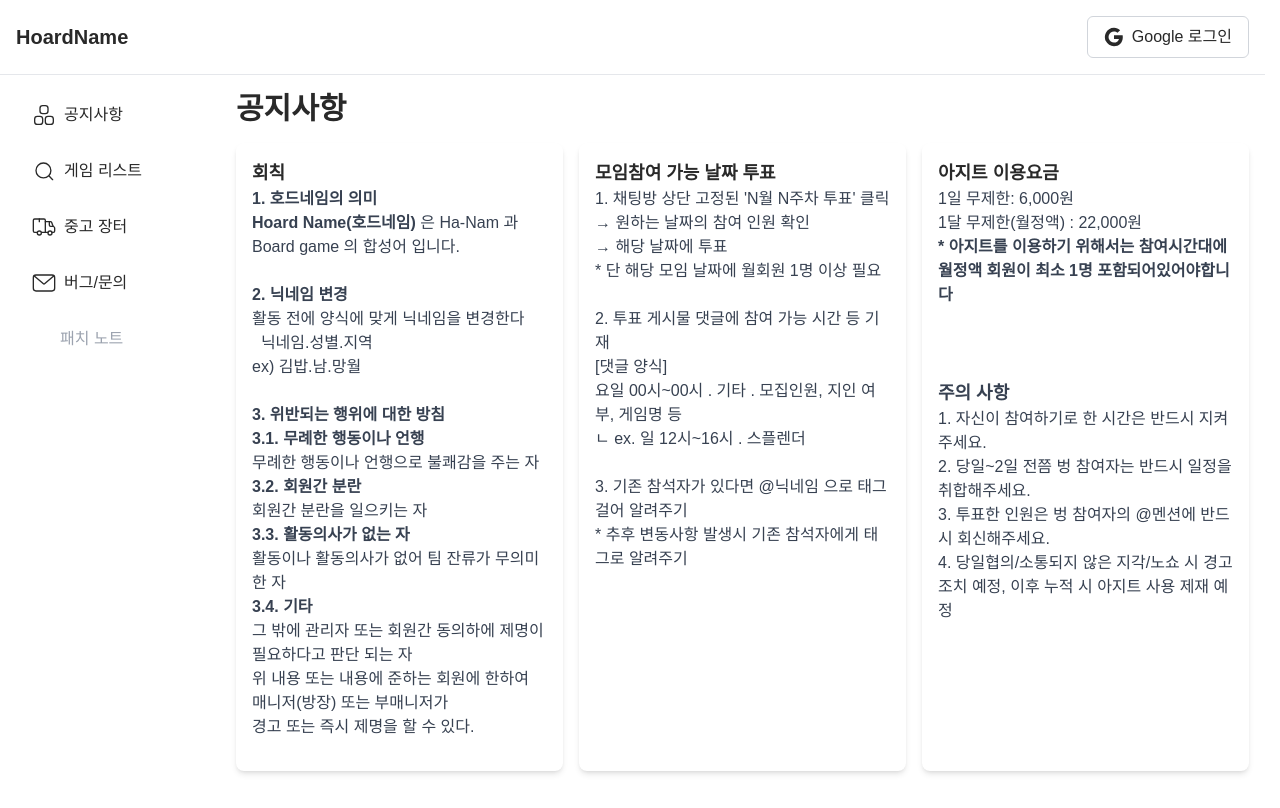
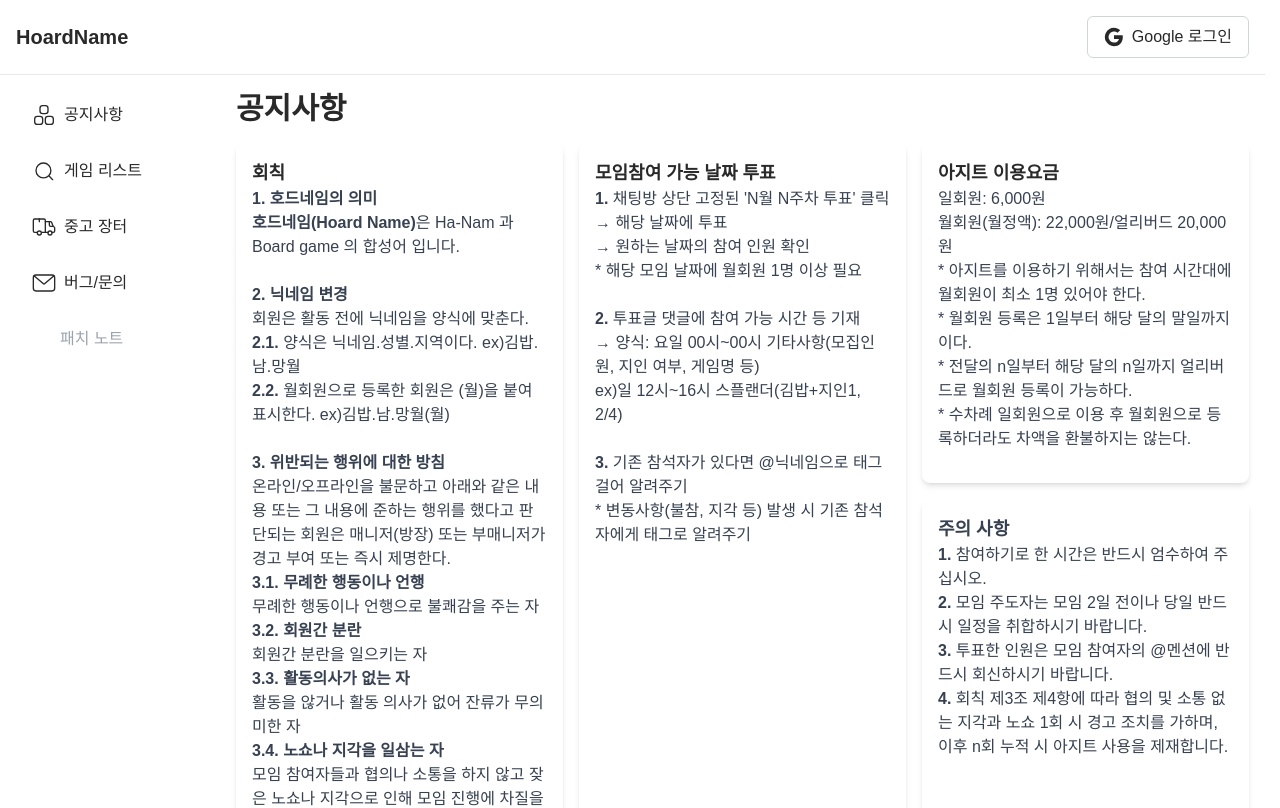
Before and after one commit to jinwoo710/hoardname-web, a Next.js app: page /notice in a window 1280 px wide. Shown: the top 808 px of the page. Built offline with nearby package versions, Linux system fonts and the light colour scheme; no server answers.

Commit message:
공지사항 내용 추가

```diff
--- a/app/notice/page.tsx
+++ b/app/notice/page.tsx
@@ -8,20 +8,22 @@ export default function NoticePage() {
           <p className="text-gray-700 mb-4">
             <strong>1. 호드네임의 의미</strong>
             <br />
-            <strong>Hoard Name(호드네임)</strong> 은 Ha-Nam 과 Board game 의 합성어 입니다.
+            <strong>호드네임(Hoard Name)</strong>은 Ha-Nam 과 Board game 의 합성어 입니다.
             <br />
             <br />
             <strong>2. 닉네임 변경</strong>
             <br />
-            활동 전에 양식에 맞게 닉네임을 변경한다
+           회원은 활동 전에 닉네임을 양식에 맞춘다.
             <br />
-            &nbsp; 닉네임.성별.지역
+            <strong>2.1.</strong> 양식은 닉네임.성별.지역이다. ex)김밥.남.망월
             <br />
-            ex) 김밥.남.망월
+            <strong>2.2.</strong> 월회원으로 등록한 회원은 (월)을 붙여 표시한다. ex)김밥.남.망월(월)
             <br />
             <br />
             <strong>3. 위반되는 행위에 대한 방침</strong>
             <br />
+            온라인/오프라인을 불문하고 아래와 같은 내용 또는 그 내용에 준하는 행위를 했다고 판단되는 회원은 매니저(방장) 또는 부매니저가 경고 부여 또는 즉시 제명한다.
+            <br/>
             <strong>3.1. 무례한 행동이나 언행</strong>
             <br />
             무례한 행동이나 언행으로 불쾌감을 주는 자
@@ -32,70 +34,77 @@ export default function NoticePage() {
             <br />
             <strong>3.3. 활동의사가 없는 자</strong>
             <br />
-            활동이나 활동의사가 없어 팀 잔류가 무의미한 자
+           활동을 않거나 활동 의사가 없어 잔류가 무의미한 자
             <br />
-            <strong>3.4. 기타</strong>
+            <strong>3.4. 노쇼나 지각을 일삼는 자</strong>
             <br />
-            그 밖에 관리자 또는 회원간 동의하에 제명이 필요하다고 판단 되는 자
+            모임 참여자들과 협의나 소통을 하지 않고 잦은 노쇼나 지각으로 인해 모임 진행에 차질을 주는 자
+             <br />
+            <strong>3.5. 기타</strong>
             <br />
-            위 내용 또는 내용에 준하는 회원에 한하여 매니저(방장) 또는 부매니저가
-            <br />
-            경고 또는 즉시 제명을 할 수 있다.
+           그 밖에 관리자 또는 회원 간 동의하에 경고 부여 또는 제명이 필요하다고 판단되는 자
           </p>
         </div>
         <div className="bg-white shadow-md rounded-lg p-4 hover:shadow-lg transition duration-300">
              <strong className="text-lg font-semibold mb-2">모임참여 가능 날짜 투표</strong>
           <p className="text-gray-700 mb-4">
-            1. 채팅방 상단 고정된 &apos;N월 N주차 투표&apos; 클릭
-            <br />
-            → 원하는 날짜의 참여 인원 확인
+            <strong>1.</strong> 채팅방 상단 고정된 &apos;N월 N주차 투표&apos; 클릭
             <br />
             → 해당 날짜에 투표
             <br />
-            * 단 해당 모임 날짜에 월회원 1명 이상 필요
+            → 원하는 날짜의 참여 인원 확인
+            <br/>
+           * 해당 모임 날짜에 월회원 1명 이상 필요
             <br />
             <br />
-            2. 투표 게시물 댓글에 참여 가능 시간 등 기재
+            <strong>2.</strong> 투표글 댓글에 참여 가능 시간 등 기재
             <br />
-            [댓글 양식]
+            → 양식: 요일 00시~00시 기타사항(모집인원, 지인 여부, 게임명 등)
             <br />
-            요일 00시~00시 . 기타 . 모집인원, 지인 여부, 게임명 등
-            <br />
-            ㄴ ex. 일 12시~16시 . 스플렌더
+            ex)일 12시~16시 스플랜더(김밥+지인1, 2/4)
             <br />
             <br />
-            3. 기존 참석자가 있다면 @닉네임 으로 태그 걸어 알려주기
+            <strong>3.</strong> 기존 참석자가 있다면 @닉네임으로 태그 걸어 알려주기
             <br />
-            * 추후 변동사항 발생시 기존 참석자에게 태그로 알려주기
+           * 변동사항(불참, 지각 등) 발생 시 기존 참석자에게 태그로 알려주기
             <br />
             <br />
             </p>
 
         </div>
+        <div className="flex flex-col space-y-4">
         <div className="bg-white shadow-md rounded-lg p-4 hover:shadow-lg transition duration-300">
         <strong className="text-lg font-semibold mb-2">아지트 이용요금</strong>
           <p className="text-gray-700 mb-4">
-            1일 무제한: 6,000원
+            일회원: 6,000원
             <br />
-            1달 무제한(월정액) : 22,000원
+            월회원(월정액): 22,000원/얼리버드 20,000원
             <br />
-            <strong>* 아지트를 이용하기 위해서는 참여시간대에 월정액 회원이 최소 1명 포함되어있어야합니다</strong>
+            * 아지트를 이용하기 위해서는 참여 시간대에 월회원이 최소 1명 있어야 한다.
+            <br/>
+            * 월회원 등록은 1일부터 해당 달의 말일까지이다.
+            <br/>
+            * 전달의 n일부터 해당 달의 n일까지 얼리버드로 월회원 등록이 가능하다.
+            <br/>
+            * 수차례 일회원으로 이용 후 월회원으로 등록하더라도 차액을 환불하지는 않는다.
             <br />
-            <br />
-            <br />
-             <br />
+            </p>
+        </div>
+        <div className="bg-white shadow-md rounded-lg p-4 hover:shadow-lg h-full transition duration-300">
+                <p className="text-gray-700 mb-4">
             <strong className="text-lg font-semibold mb-2">주의 사항</strong>
             <br/>
-            1. 자신이 참여하기로 한 시간은 반드시 지켜주세요.
+            <strong>1.</strong> 참여하기로 한 시간은 반드시 엄수하여 주십시오.
             <br />
-            2. 당일~2일 전쯤 벙 참여자는 반드시 일정을 취합해주세요.
+            <strong>2.</strong> 모임 주도자는 모임 2일 전이나 당일 반드시 일정을 취합하시기 바랍니다.
             <br />
-            3. 투표한 인원은 벙 참여자의 @멘션에 반드시 회신해주세요.
+            <strong>3.</strong> 투표한 인원은 모임 참여자의 @멘션에 반드시 회신하시기 바랍니다.
             <br />
-            4. 당일협의/소통되지 않은 지각/노쇼 시 경고 조치 예정, 이후 누적 시 아지트 사용 제재 예정
+            <strong>4.</strong> 회칙 제3조 제4항에 따라 협의 및 소통 없는 지각과 노쇼 1회 시 경고 조치를 가하며, 이후 n회 누적 시 아지트 사용을 제재합니다.
           </p>
         </div>
-      </div>
+        </div>
+        </div>
     </div>
   );
 }
--- a/app/patchNotes/page.tsx
+++ b/app/patchNotes/page.tsx
@@ -18,9 +18,10 @@ const PatchCard = ({ version, list }: PatchCardProps) => {
 
 export default function PatchNotes() {
   return (
-      <div className="flex flex-col gap-2 px-4 py-4">
-        <PatchCard version="v 1.1.0" list={['패치노트 추가', '버그/문의 기능 추가']}/>
-        <PatchCard version="v 1.0.0" list={['호드네임 웹 알파버전 오픈']}/>
-        </div>
+    <div className="flex flex-col gap-2 px-4 py-4">
+      <PatchCard version="v 1.1.1" list={['중고 장터 필터 추가', '중고장터 나눔 처리 추가', '공지사항 내용 업데이트']}/>
+      <PatchCard version="v 1.1.0" list={['패치노트 추가', '버그/문의 기능 추가']}/>
+      <PatchCard version="v 1.0.0" list={['호드네임 웹 알파버전 오픈']}/>
+    </div>
   );
 }
```
